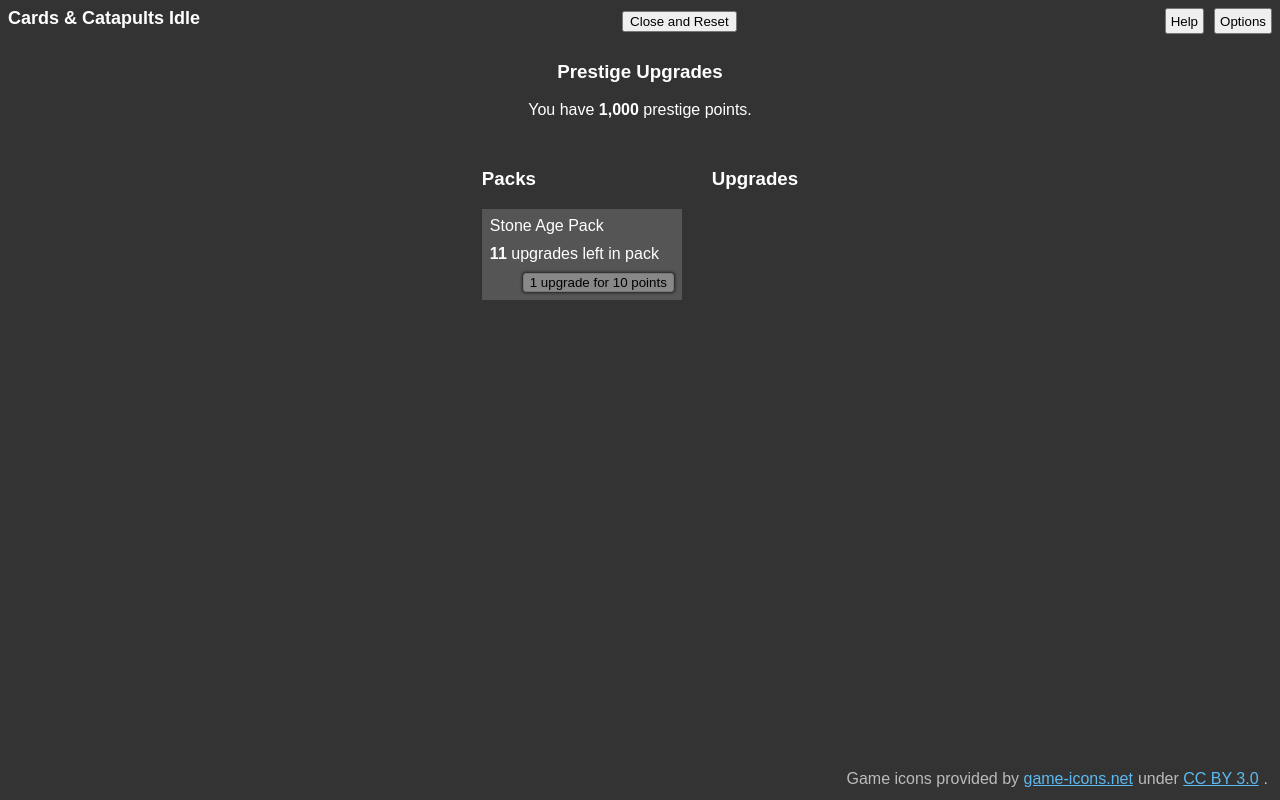
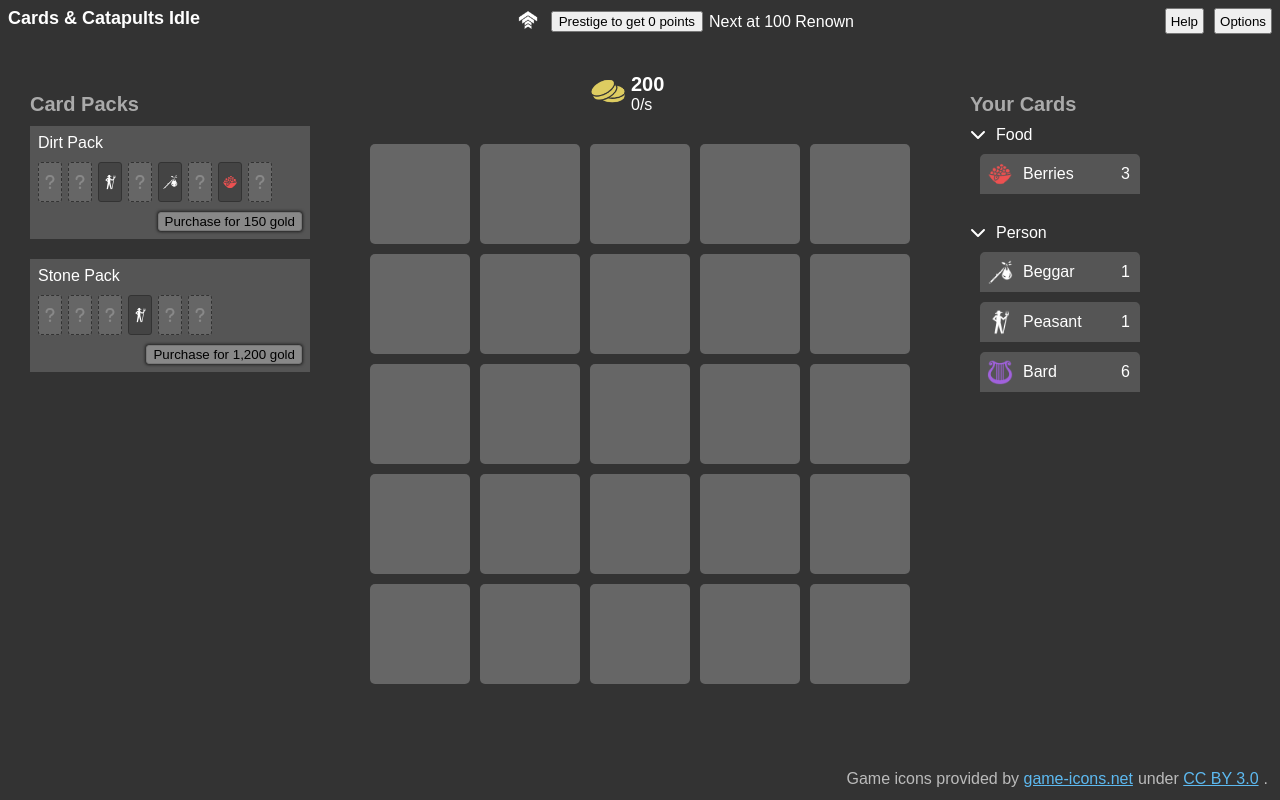
Before and after one commit to Rybadour/cards-n-catapults-idle, a React app: page / in a window 1280 px wide. Built offline with nearby package versions, Linux system fonts and the light colour scheme; the HTML template or start-up script is replaced by a standard one.

Commit message:
Added dynamic summaries based on upgrade quantity
 - Fixed starting cards not appearing after prestige.
 - Change the wording of the return to grid button

```diff
--- a/src/components/header.tsx
+++ b/src/components/header.tsx
@@ -23,14 +23,12 @@ function Header() {
   const grid = useContext(GridContext);
   const cards = useContext(CardsContext);
   const cardPacks = useContext(CardPacksContext);
-  const discovery = useContext(DiscoveryContext);
   const prestige = useContext(PrestigeContext);
   const [isHelpModalOpen, setIsHelpModalOpen] = useState(false);
 
   const onPrestige = useCallback(() => {
     if (prestige.prestige()) {
       stats.prestigeReset();
-      cards.prestigeReset();
       cardPacks.prestigeReset();
       grid.prestigeReset();
     }
@@ -41,6 +39,9 @@ function Header() {
   }, [prestige]);
 
   const onClosePrestigeMenu = useCallback(() => {
+    if (prestige.isReseting) {
+      cards.prestigeReset();
+    }
     prestige.closeMenu();
   }, [prestige]);
 
@@ -49,7 +50,9 @@ function Header() {
 
     <div className="prestige">
       {prestige.isMenuOpen ? <>
-        <button className="close-menu" onClick={() => onClosePrestigeMenu()}>Close and Reset</button>
+        <button className="close-menu" onClick={() => onClosePrestigeMenu()}>
+          {prestige.isReseting ? 'Back to Grid and Reset' : 'Return To Grid'}
+        </button>
       </> : <>
         <button className="open-menu" onClick={() => onOpenPrestigeMenu()}>
           <img src="icons/upgrade.png" />
--- a/src/components/prestige.tsx
+++ b/src/components/prestige.tsx
@@ -1,5 +1,6 @@
 import { useCallback, useContext } from "react";
 import { PrestigeContext } from "../contexts/prestige";
+import { PrestigeUpgrade, RealizedPrestigeUpgrade } from "../shared/types";
 import { formatNumber } from "../shared/utils";
 import './prestige.scss';
 
@@ -53,7 +54,7 @@ export default function Prestige() {
                   <span className="amount">{formatNumber(upgrade.quantity, 0, 0)}</span>
                 </div>
 
-                <div className="ability-summary">+15% food capacity</div>
+                <div className="ability-summary">{getSummary(upgrade)}</div>
 
                 <div className="description">{upgrade.description}</div>
               </div>
@@ -64,3 +65,11 @@ export default function Prestige() {
     </div>
   </div>;
 }
+
+function getSummary(upgrade: RealizedPrestigeUpgrade) {
+  let summary = upgrade.summary.replaceAll(
+    '{{bonusAsPercent}}',
+    formatNumber((upgrade.bonus?.amount ?? 0) * 100 * upgrade.quantity, 0, 0) + '%'
+  );
+  return summary;
+}
--- a/src/config/prestige-upgrades.ts
+++ b/src/config/prestige-upgrades.ts
@@ -10,13 +10,15 @@ const upgrades: Record<string, PrestigeUpgrade> = {
     name: 'Ratz!',
     icon: 'cave-entrance',
     description: 'Get a Rat Den at the start of each game.',
+    summary: '+1 Rat Den on reset',
     extraStartingCards: {ratDen: 1},
   },
   rationing: {
     id: '',
     name: 'Rationing',
     icon: 'cornucopia',
-    description: 'Food has {{bonusAsPercent}} more capacity',
+    description: 'All food has {{bonusAsPercent}} more capacity per upgrade',
+    summary: '+{{bonusAsPercent}} food capacity',
     bonus: {
       amount: 0.05,
       field: 'foodCapacity',
--- a/src/contexts/prestige.tsx
+++ b/src/contexts/prestige.tsx
@@ -33,6 +33,7 @@ export type PrestigeContext = {
   upgrades: Record<string, RealizedPrestigeUpgrade>,
   packs: Record<string, RealizedPrestigePack>,
   isMenuOpen: boolean,
+  isReseting: boolean,
   prestigeEffects: PrestigeEffects,
   prestige: () => boolean,
   buyPack: (cardPack: RealizedPrestigePack) => void,
@@ -49,6 +50,7 @@ const defaultContext: PrestigeContext = {
   upgrades: {},
   packs: realizedPacks,
   isMenuOpen: false,
+  isReseting: false,
   prestigeEffects: {
     bonuses: {
       foodCapacity: 1,
@@ -71,7 +73,8 @@ export function PrestigeProvider(props: Record<string, any>) {
   const [nextRenownCost, setNextRenownCost] = useState(defaultContext.nextRenownCost);
   const [upgrades, setUpgrades] = useState(defaultContext.upgrades);
   const [packs, setPacks] = useState(defaultContext.packs);
-  const [isMenuOpen, setIsMenuOpen] = useState(true);
+  const [isMenuOpen, setIsMenuOpen] = useState(false);
+  const [isReseting, setIsReseting] = useState(false);
   const [prestigeEffects, setPrestigeEffects] = useState(defaultContext.prestigeEffects);
 
   function prestige() {
@@ -83,6 +86,7 @@ export function PrestigeProvider(props: Record<string, any>) {
     setNextPoints(0);
     setCurrentRenownCost(0);
     setIsMenuOpen(true);
+    setIsReseting(true);
     return true;
   }
 
@@ -133,12 +137,16 @@ export function PrestigeProvider(props: Record<string, any>) {
   }
 
   const openMenu = () => setIsMenuOpen(true);
-  const closeMenu = () => setIsMenuOpen(false);
+  const closeMenu = () => {
+    setIsMenuOpen(false);
+    setIsReseting(false);
+  };
 
   return (
     <PrestigeContext.Provider
       value={{
-        prestigePoints, upgrades, packs, nextPoints, nextRenownCost, currentRenownCost, isMenuOpen, prestigeEffects,
+        prestigePoints, upgrades, packs, nextPoints, nextRenownCost, currentRenownCost, isMenuOpen, isReseting,
+        prestigeEffects,
         prestige, buyPack, update, openMenu, closeMenu,
       }}
       {...props}
--- a/src/shared/types.ts
+++ b/src/shared/types.ts
@@ -129,6 +129,7 @@ export type PrestigeUpgrade = {
   name: string,
   icon: string,
   description: string,
+  summary: string,
   extraStartingCards?: Record<string, number>,
   bonus?: {
     amount: number,
```
